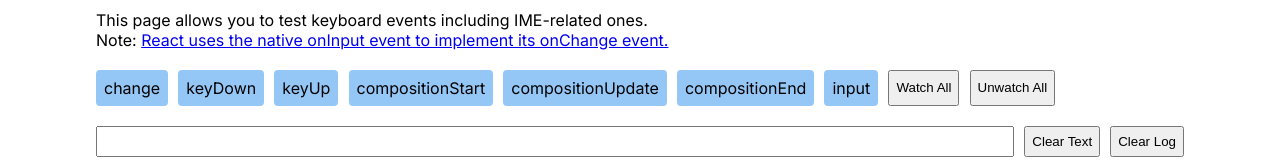
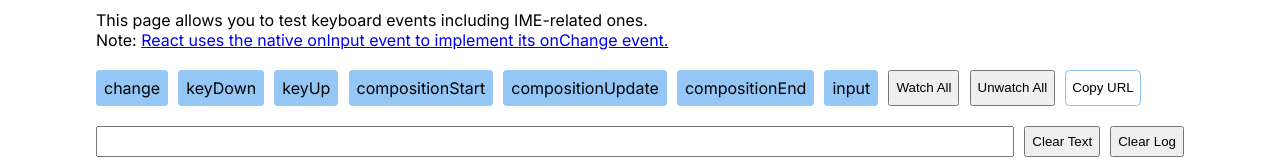
Before and after one commit to tats-u/kbdevents, a Next.js app: page / in a window 1280 px wide. Shown: the part 120-280 px from the top of the page. Built offline with nearby package versions, Linux system fonts and the light colour scheme.

Commit message:
fix: show copy url button without query param
Co-authored-by: tats-u <12870451+tats-u@users.noreply.github.com>

```diff
--- a/components/KeyboardTest.tsx
+++ b/components/KeyboardTest.tsx
@@ -393,15 +393,6 @@ export function KeyboardTest() {
       {initInfo.initialized && initInfo.sourceMode === "url" && (
         <div className={styles.urlIndicator}>
           <span>Showing settings specified by URL</span>
-          <button
-            type="button"
-            className={styles.copyButton}
-            onClick={() => {
-              void handleCopyURL();
-            }}
-          >
-            Copy URL
-          </button>
           {userChanged && (
             <button
               type="button"
@@ -411,7 +402,6 @@ export function KeyboardTest() {
               Save settings
             </button>
           )}
-          {copyMessage && <span className={styles.copyMessage}>{copyMessage}</span>}
         </div>
       )}
       <div className={styles.togglesContainer}>
@@ -508,6 +498,16 @@ export function KeyboardTest() {
         >
           Unwatch All
         </button>
+        <button
+          type="button"
+          className={styles.copyButton}
+          onClick={() => {
+            void handleCopyURL();
+          }}
+        >
+          Copy URL
+        </button>
+        {copyMessage && <span className={styles.copyMessage}>{copyMessage}</span>}
       </div>
       <form className={styles.form}>
         <input
```
